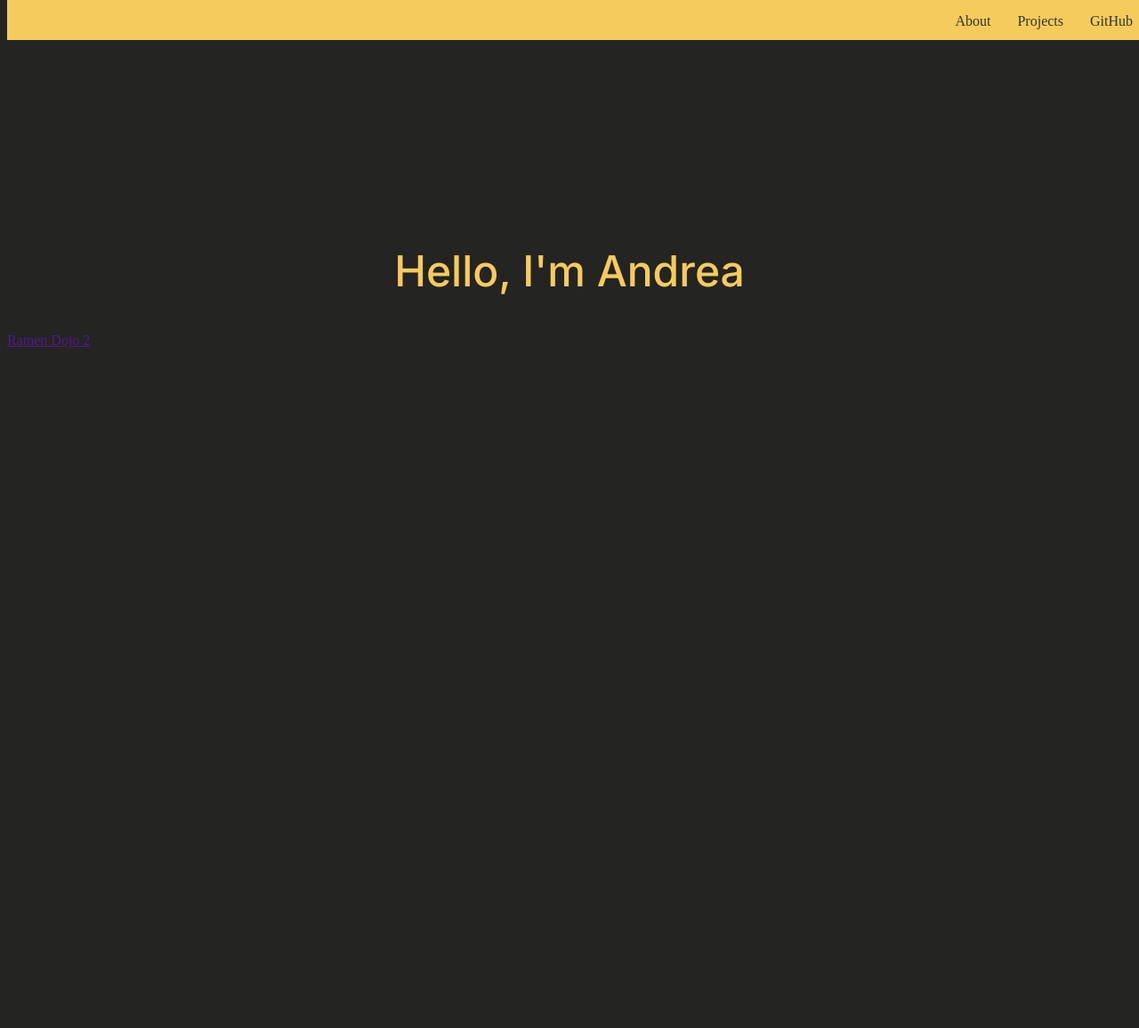
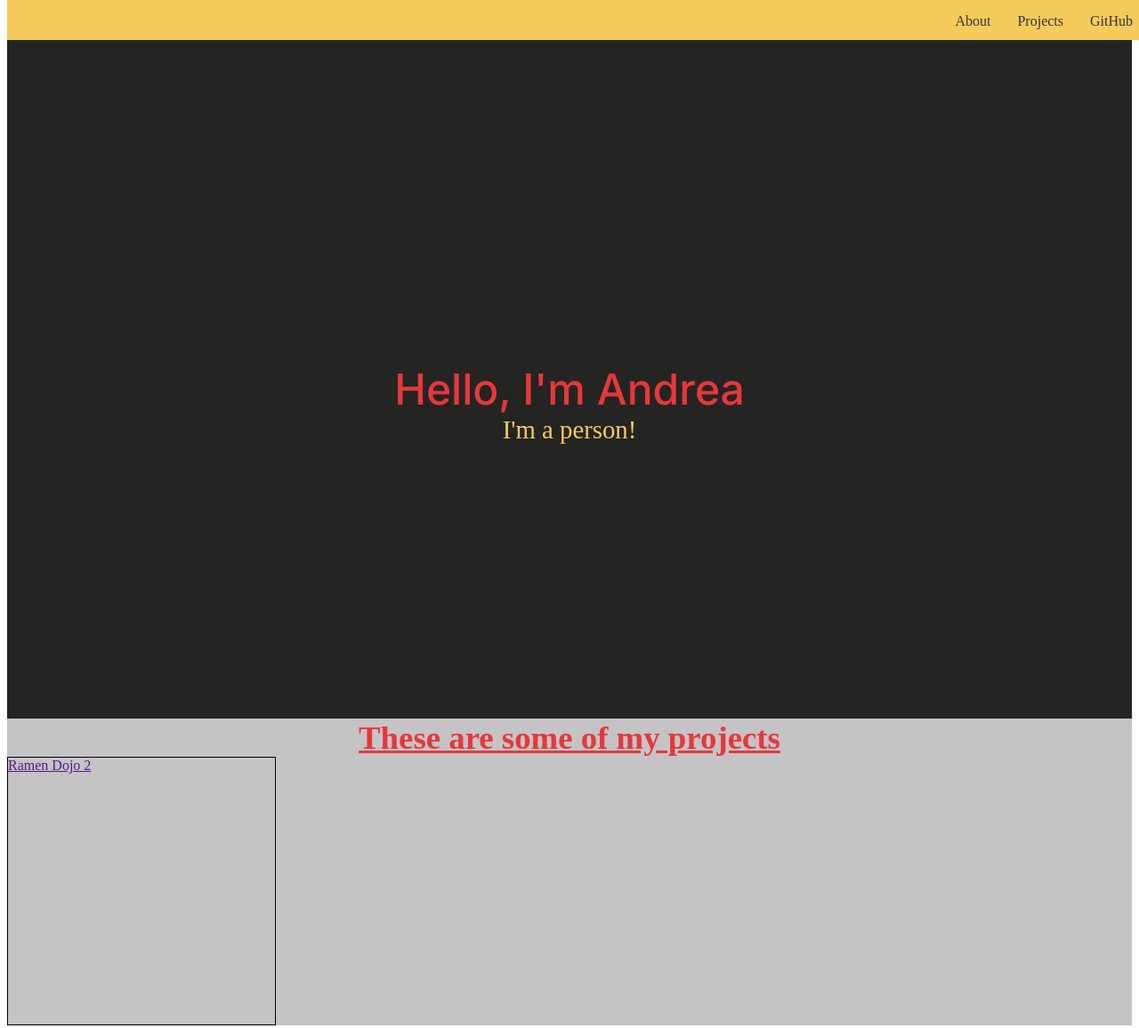
Before and after one commit to amgallo1213/portfolio, a plain HTML site: page index.html in a window 1280 px wide. Shown: the whole page at 89% size. Before the commit the page ends 800 px from the top, so only its background shows below. Drawn offline with Linux system fonts and the light colour scheme.

Commit message:
addding css

```diff
--- a/index.html
+++ b/index.html
@@ -21,9 +21,10 @@
     <main>
         <section id="welcome-section">
             <h1>Hello, I'm Andrea</h1>
-            <p id="about"></p>
+            <p id="about">I'm a person!</p>
         </section>
         <section id="projects">
+            <h2>These are some of my projects</h2>
             <div class="project-tile">
                 <a href="">Ramen Dojo 2</a>
             </div>
--- a/styles.css
+++ b/styles.css
@@ -1,5 +1,4 @@
 body    {
-    background-color: #242423;
     box-sizing: border-box;
 }
 
@@ -10,7 +9,7 @@ body    {
     flex-direction: row;
     justify-content: flex-end;
     background-color: #F5CB5C;
-    position: absolute;
+    position: fixed;
     top: 0;
 }
 
@@ -23,15 +22,50 @@ body    {
     color: #E5383B;
 }
 
+#welcome-section    {
+    background-color: #242423;
+    width: auto;
+    height: 800px;
+    margin: 0;
+    display: flex;
+    flex-direction: column;
+    align-items: center;
+}
+
 h1 {
     font-family: 'Inter', sans-serif;
     font-size: 3rem;
-    text-align: center;
-    color: #F5CB5C;
-    margin-top: 275px;
+    color: #E5383B;
     font-weight: 500;
+    margin-top: 400px;
+    margin-bottom: 5px;
 }
 
+#about  {
+    color:#F5CB5C;
+    font-size: 1.8rem;
+    margin: -5px;
+}
+
+#projects   {
+    background-color: #C5C3C6;
+    color: #E5383B;
+    margin-top: 0;
+}
+
+h2  {
+    color: #E5383B;
+    text-decoration: underline;
+    text-align: center;
+    font-size: 2.3rem;
+    margin: 0;
+}
+
+.project-tile   {
+    height: 300px;
+    width: 300px;
+    border: 1px solid black;
+}
 @media (max-width: 1000px) {
     h1 {
         color: #2E5BC7;
```
